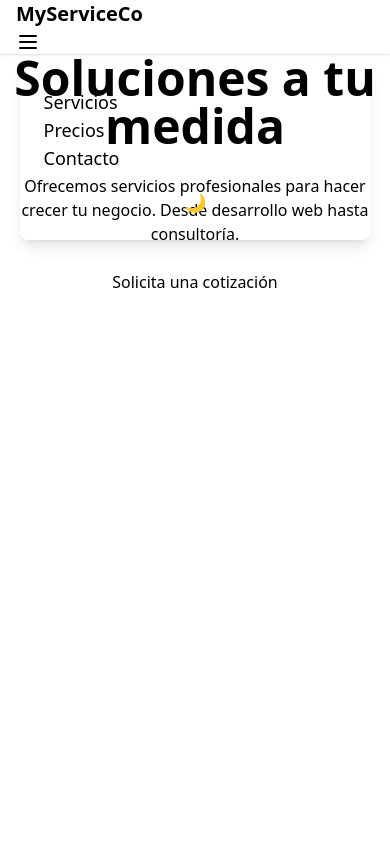
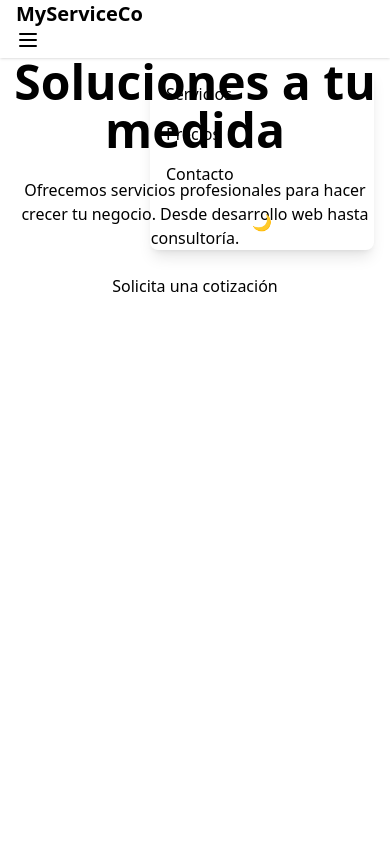
Before and after one commit to Omitofo/my-service-landing, a React (Vite) app: page / in a window 390 px wide. Both pictures are taken after a click on the button "Toggle menu". Shown: the top 844 px of the page. Built offline with nearby package versions, Linux system fonts and the light colour scheme.

Commit message:
Quick Fix: Header component, arreglando el dropdown menu.

```diff
--- a/src/components/Header.jsx
+++ b/src/components/Header.jsx
@@ -17,7 +17,21 @@ export default function Header({ theme, toggleTheme }) {
     }
   }, [location]);
 
-  // Manejador de navegación hacia secciones
+  // Cerrar menú al hacer click fuera
+  useEffect(() => {
+    if (!isMenuOpen) return;
+
+    const handleClickOutside = (event) => {
+      if (menuRef.current && !menuRef.current.contains(event.target)) {
+        setIsMenuOpen(false);
+      }
+    };
+
+    document.addEventListener("mousedown", handleClickOutside);
+    return () => document.removeEventListener("mousedown", handleClickOutside);
+  }, [isMenuOpen]);
+
+  // Navegación suave a secciones
   const handleNavToSection = (id) => {
     if (location.pathname !== "/") {
       navigate(`/#${id}`);
@@ -28,23 +42,6 @@ export default function Header({ theme, toggleTheme }) {
     setIsMenuOpen(false);
   };
 
-  // Cerrar menú si clic fuera
-  useEffect(() => {
-    const handleClickOutside = (event) => {
-      if (menuRef.current && !menuRef.current.contains(event.target)) {
-        setIsMenuOpen(false);
-      }
-    };
-    if (isMenuOpen) {
-      document.addEventListener("mousedown", handleClickOutside);
-    } else {
-      document.removeEventListener("mousedown", handleClickOutside);
-    }
-    return () => {
-      document.removeEventListener("mousedown", handleClickOutside);
-    };
-  }, [isMenuOpen]);
-
   return (
     <header className="navbar bg-base-100 shadow px-4">
       <div className="flex-1">
@@ -53,16 +50,16 @@ export default function Header({ theme, toggleTheme }) {
         </Link>
       </div>
 
-      {/* Botón hamburguesa para móviles */}
-      <div className="flex-none lg:hidden">
+      {/* Botón hamburguesa para móvil con dropdown */}
+      <div className="flex-none md:hidden relative">
         <button
-          className="btn btn-square btn-ghost"
           onClick={() => setIsMenuOpen(!isMenuOpen)}
           aria-label="Toggle menu"
+          className="btn btn-square btn-ghost"
         >
           <svg
             xmlns="http://www.w3.org/2000/svg"
-            className="inline-block w-6 h-6 stroke-current"
+            className="w-6 h-6 stroke-current"
             fill="none"
             viewBox="0 0 24 24"
           >
@@ -74,15 +71,54 @@ export default function Header({ theme, toggleTheme }) {
             />
           </svg>
         </button>
+
+        {/* Dropdown móvil: alineado a la derecha para evitar desbordes */}
+        {isMenuOpen && (
+          <div
+            ref={menuRef}
+            className="
+              absolute top-full right-0 mt-2 bg-base-100 rounded-lg shadow-lg
+              w-56 p-4 flex flex-col gap-4 z-50
+              max-w-screen-sm
+            "
+            style={{ minWidth: "160px" }}
+          >
+            <button
+              onClick={() => handleNavToSection("services")}
+              className="text-left w-full btn btn-ghost"
+            >
+              Servicios
+            </button>
+            <button
+              onClick={() => handleNavToSection("pricing")}
+              className="text-left w-full btn btn-ghost"
+            >
+              Precios
+            </button>
+            <button
+              onClick={() => handleNavToSection("contact")}
+              className="text-left w-full btn btn-ghost"
+            >
+              Contacto
+            </button>
+            <button
+              onClick={() => {
+                toggleTheme();
+                setIsMenuOpen(false);
+              }}
+              className="btn btn-outline w-full mt-2"
+            >
+              {theme === "light" ? "🌙" : "☀️"}
+            </button>
+          </div>
+        )}
       </div>
 
       {/* Menú de escritorio */}
-      <div className="hidden lg:flex flex-none items-center gap-4">
+      <div className="hidden md:flex flex-none items-center gap-4">
         <ul className="menu menu-horizontal px-1">
           <li>
-            <button onClick={() => handleNavToSection("services")}>
-              Servicios
-            </button>
+            <button onClick={() => handleNavToSection("services")}>Servicios</button>
           </li>
           <li>
             <button onClick={() => handleNavToSection("pricing")}>Precios</button>
@@ -95,40 +131,6 @@ export default function Header({ theme, toggleTheme }) {
           {theme === "light" ? "🌙" : "☀️"}
         </button>
       </div>
-
-      {/* Menú móvil */}
-      {isMenuOpen && (
-        <div
-          ref={menuRef}
-          className="absolute top-16 right-0 left-0 mx-auto bg-base-100 p-6 rounded-lg shadow-lg lg:hidden z-50 max-w-md"
-          style={{ width: "90vw" }}
-        >
-          <ul className="menu menu-vertical text-lg gap-4 justify-center">
-            <li>
-              <button onClick={() => handleNavToSection("services")}>
-                Servicios
-              </button>
-            </li>
-            <li>
-              <button onClick={() => handleNavToSection("pricing")}>Precios</button>
-            </li>
-            <li>
-              <button onClick={() => handleNavToSection("contact")}>Contacto</button>
-            </li>
-            <li>
-              <button
-                className="btn btn-sm btn-outline w-full mt-4"
-                onClick={() => {
-                  toggleTheme();
-                  setIsMenuOpen(false);
-                }}
-              >
-                {theme === "light" ? "🌙" : "☀️"}
-              </button>
-            </li>
-          </ul>
-        </div>
-      )}
     </header>
   );
 }
```
